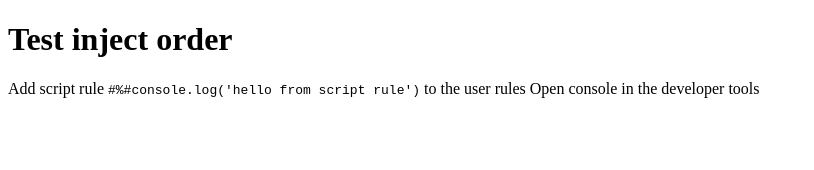
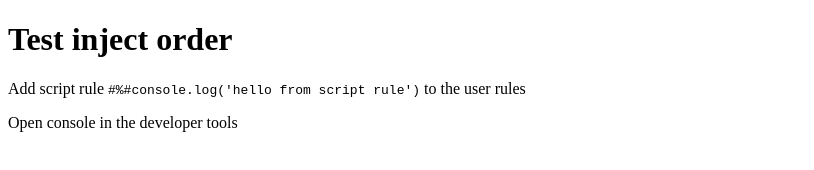
Before and after one commit to maximtop/misc-tests, a plain HTML site: page test-inject-order/index.html in a window 1280 px wide. Shown: the whole page, without its empty margins (0-814 px from the left). Drawn offline with Linux system fonts and the light colour scheme.

Commit message:
Fix view

```diff
--- a/test-inject-order/index.html
+++ b/test-inject-order/index.html
@@ -1,7 +1,7 @@
 <!DOCTYPE html>
 <html lang="en">
 <head>
-    <script>console.log('Hello from inline script')</script>
+    <script>console.log('hello from inline script')</script>
     <script src="script.js"></script>
     <meta charset="UTF-8">
     <meta http-equiv="X-UA-Compatible" content="IE=edge">
@@ -11,8 +11,8 @@
 <body>
     <h1>Test inject order</h1>
     <div>
-        Add script rule <code>#%#console.log('hello from script rule')</code> to the user rules
-        Open console in the developer tools
+        <p>Add script rule <code>#%#console.log('hello from script rule')</code> to the user rules</p>
+        <p>Open console in the developer tools</p>
     </div>
 
 </body>
```
